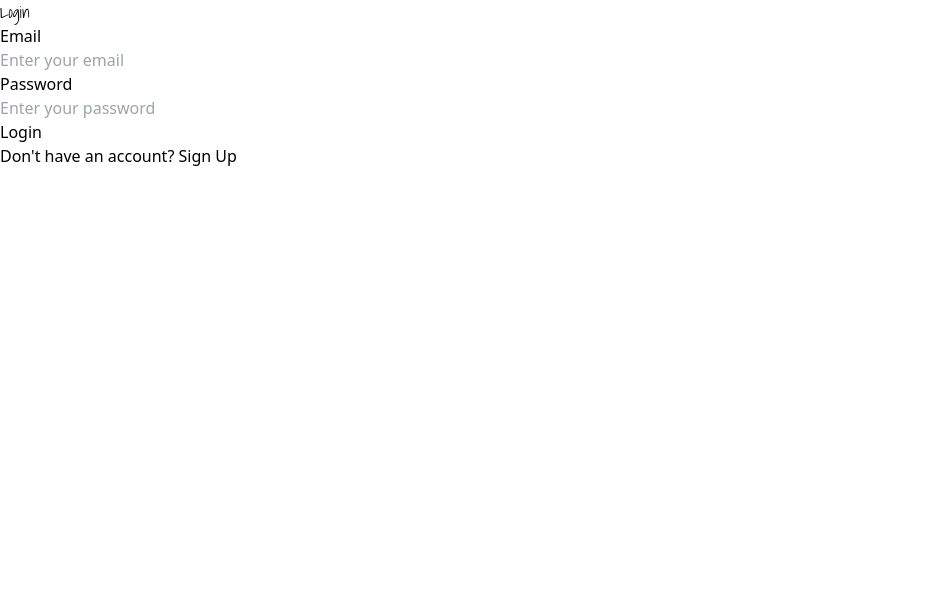
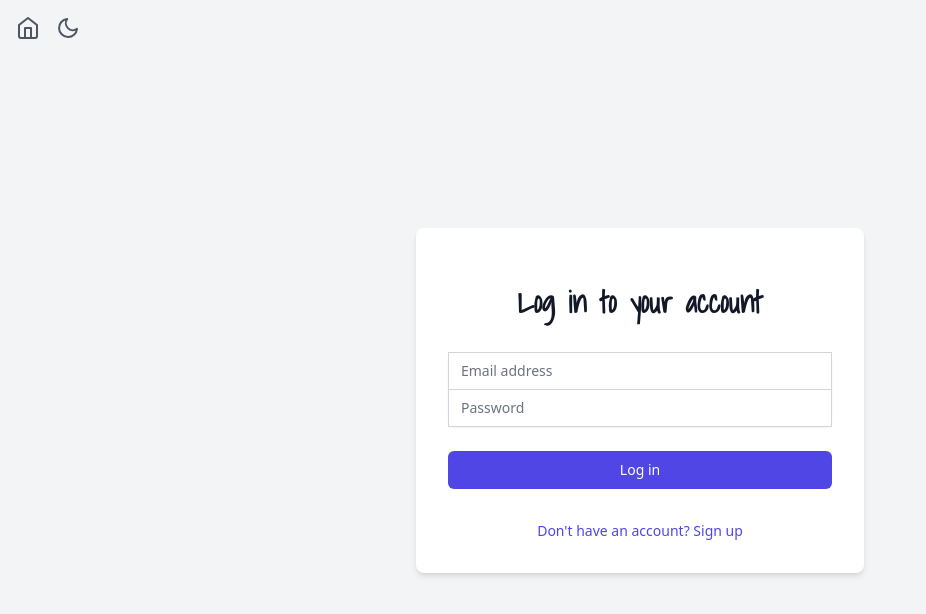
Before and after one commit to talhadevelopes/FlowCare2, a React (Vite) app in the folder Frontend/: page /Login in a window 1280 px wide. Shown: the top 614 px of the page, without its empty margins (0-926 px from the left). Built offline with nearby package versions, Linux system fonts and the light colour scheme.

Commit message:
DB Storing

```diff
--- a/Frontend/src/components/Login.jsx
+++ b/Frontend/src/components/Login.jsx
@@ -2,15 +2,17 @@
 import { Link } from 'react-router-dom';
 import axios from 'axios';
 import { useNavigate } from 'react-router-dom';
+import { Home, Moon, Sun } from 'react-feather';
 
 const server_url = import.meta.env.VITE_SERVER_URL;
-const local_url = 'http://localhost:3000/'; // Fallback local URL
+const local_url = 'http://localhost:3000/';
 
 export function Login() {
     const [email, setEmail] = useState("");
     const [password, setPassword] = useState("");
     const [error, setError] = useState("");
     const [userId, setUserId] = useState(localStorage.getItem('userId') || '');
+    const [darkMode, setDarkMode] = useState(() => localStorage.getItem('darkMode') === 'true');
     const navigate = useNavigate();
 
     useEffect(() => {
@@ -20,6 +22,14 @@
             navigate("/");
         }
     }, [navigate]);
+
+    useEffect(() => {
+        if (darkMode) {
+            document.documentElement.classList.add('dark');
+        } else {
+            document.documentElement.classList.remove('dark');
+        }
+    }, [darkMode]);
 
     function handleEmail(e) {
         setEmail(e.target.value);
@@ -43,7 +53,8 @@
         }
     }
 
-    async function handleLogin() {
+    async function handleLogin(e) {
+        e.preventDefault();
         if (!email || !password) {
             setError("Please enter both email and password");
             return;
@@ -67,6 +78,7 @@
             console.log("Login successful:", response.data);
             setUserId(response.data.userId);
             localStorage.setItem('userId', response.data.userId);
+            console.log('UserId set:', response.data.userId);
             navigate("/");
         } catch(error) {
             console.error("Login error:", error.response?.data);
@@ -82,35 +94,93 @@
     }
 
     return (
-        <div className="login-container">
-            <h1>Login</h1>
-
-            <div className="input-group">
-                <h3>Email</h3>
+        <div className="min-h-screen flex flex-col items-center justify-center bg-gray-100 dark:bg-gray-900 py-12 px-4 sm:px-6 lg:px-8 transition-colors duration-200">
+            <div className="absolute top-4 left-4 flex space-x-4">
+                <Link to="/" className="text-gray-600 dark:text-gray-300 hover:text-indigo-600 dark:hover:text-indigo-400 transition-colors duration-200">
+                    <Home className="w-6 h-6" />
+                    <span className="sr-only">Back to Home</span>
+                </Link>
+                <button
+                    onClick={() => {
+                        setDarkMode(prevMode => {
+                            const newMode = !prevMode;
+                            localStorage.setItem('darkMode', newMode);
+                            return newMode;
+                        });
+                    }}
+                    className="text-gray-600 dark:text-gray-300 hover:text-indigo-600 dark:hover:text-indigo-400 transition-colors duration-200"
+                >
+                    {darkMode ? <Sun className="w-6 h-6" /> : <Moon className="w-6 h-6" />}
+                    <span className="sr-only">Toggle dark mode</span>
+                </button>
+            </div>
+            <div className="max-w-md w-full space-y-8 bg-white dark:bg-gray-800 p-8 rounded-lg shadow-md">
+                <div>
+                    <h2 className="mt-6 text-center text-3xl font-extrabold text-gray-900 dark:text-white">
+                        Log in to your account
+                    </h2>
+                </div>
+                <form className="mt-8 space-y-6" onSubmit={handleLogin}>
+                    <div className="rounded-md shadow-sm -space-y-px">
+                        <div>
+                            <label htmlFor="email-address" className="sr-only">Email address</label>
                             <input
+                                id="email-address"
+                                name="email"
                                 type="email"
+                                autoComplete="email"
+                                required
+                                className="appearance-none rounded-none relative block w-full px-3 py-2 border
+                                border-gray-300 dark:border-gray-600
+                                text-gray-900 dark:text-white
+                                placeholder-gray-500 dark:placeholder-gray-400
+                                bg-white dark:bg-gray-700
+                                focus:outline-none focus:ring-indigo-500 focus:border-indigo-500 focus:z-10
+                                sm:text-sm transition-colors duration-200"
+                                placeholder="Email address"
                                 value={email}
                                 onChange={handleEmail}
-                    placeholder="Enter your email"
                             />
-
-                <h3>Password</h3>
+                        </div>
+                        <div>
+                            <label htmlFor="password" className="sr-only">Password</label>
                             <input
+                                id="password"
+                                name="password"
                                 type="password"
+                                autoComplete="current-password"
+                                required
+                                className="appearance-none rounded-none relative block w-full px-3 py-2 border
+                                border-gray-300 dark:border-gray-600
+                                text-gray-900 dark:text-white
+                                placeholder-gray-500 dark:placeholder-gray-400
+                                bg-white dark:bg-gray-700
+                                focus:outline-none focus:ring-indigo-500 focus:border-indigo-500 focus:z-10
+                                sm:text-sm transition-colors duration-200"
+                                placeholder="Password"
                                 value={password}
                                 onChange={handlePassword}
-                    placeholder="Enter your password"
                             />
                         </div>
-
-            {error && <div className="error-message" style={{color: 'red'}}>{error}</div>}
-
-            <div className="button-group">
-                <button onClick={handleLogin}>Login</button>
                     </div>
 
-            <div className="signup-link">
-                <Link to="/">Don't have an account? Sign Up</Link>
+                    {error && <div className="text-red-500 dark:text-red-400 text-sm mt-2">{error}</div>}
+
+                    <div>
+                        <button
+                            type="submit"
+                            className="group relative w-full flex justify-center py-2 px-4 border border-transparent text-sm font-medium rounded-md text-white bg-indigo-600 dark:bg-indigo-500 hover:bg-indigo-700 dark:hover:bg-indigo-600 focus:outline-none focus:ring-2 focus:ring-offset-2 focus:ring-indigo-500 transition-colors duration-200"
+                        >
+                            Log in
+                        </button>
+                    </div>
+                </form>
+
+                <div className="text-sm text-center">
+                    <Link to="/" className="font-medium text-indigo-600 hover:text-indigo-500 dark:text-indigo-400 dark:hover:text-indigo-300 transition-colors duration-200">
+                        Don't have an account? Sign up
+                    </Link>
+                </div>
             </div>
         </div>
     );
--- a/Frontend/src/components/PeriodTracker.jsx
+++ b/Frontend/src/components/PeriodTracker.jsx
@@ -122,7 +122,16 @@
   };
 
   const handleSubmit = async () => {
+
+    const userId = localStorage.getItem('userId');
+
+    if (!userId) {
+        alert('Please log in first');
+        return;
+    }
+
     const submissionData = {
+      userId,
       cycleDuration,
       lastPeriodStart,
       lastPeriodDuration,
@@ -138,17 +147,38 @@
     };
 
     try {
-      const response = await axios.post("http://localhost:3000/trackerdata", submissionData);
-      console.log('Data submitted successfully:', response.data);
+
+      try {
+        const response = await axios.post(`${server_url}trackerdata`, submissionData);
+        console.log('Data submitted successfully:', response.data);
+        setShowHealthTips(true);
+        alert('Data submitted successfully!');
+        return;
+      } catch (primaryError) {
+        console.warn('Primary server failed, attempting local fallback:', primaryError);
+      }
+
+
+      const localResponse = await axios.post('http://localhost:3000/trackerdata', submissionData);
+      console.log('Data submitted successfully via local server:', localResponse.data);
       setShowHealthTips(true);
       alert('Data submitted successfully!');
     } catch (error) {
       console.error('Error submitting data:', error);
-      alert('Error submitting data. Please try again.');
+
+
+      if (error.response) {
+
+        alert(`Error: ${error.response.data.message || 'Server error'}`);
+      } else if (error.request) {
+
+        alert('No response from server. Please check your network connection.');
+      } else {
+
+        alert('Error submitting data. Please try again.');
+      }
     }
-
-    // console.log(submissionData);
-  };
+};
 
   const toggleSection = (section) => {
     setExpandedSections((prev) => ({
```
Also changed, not shown: 2 other files (tests, documents, lock files or other folders). Lines whose indentation alone changed are shown as unchanged.
